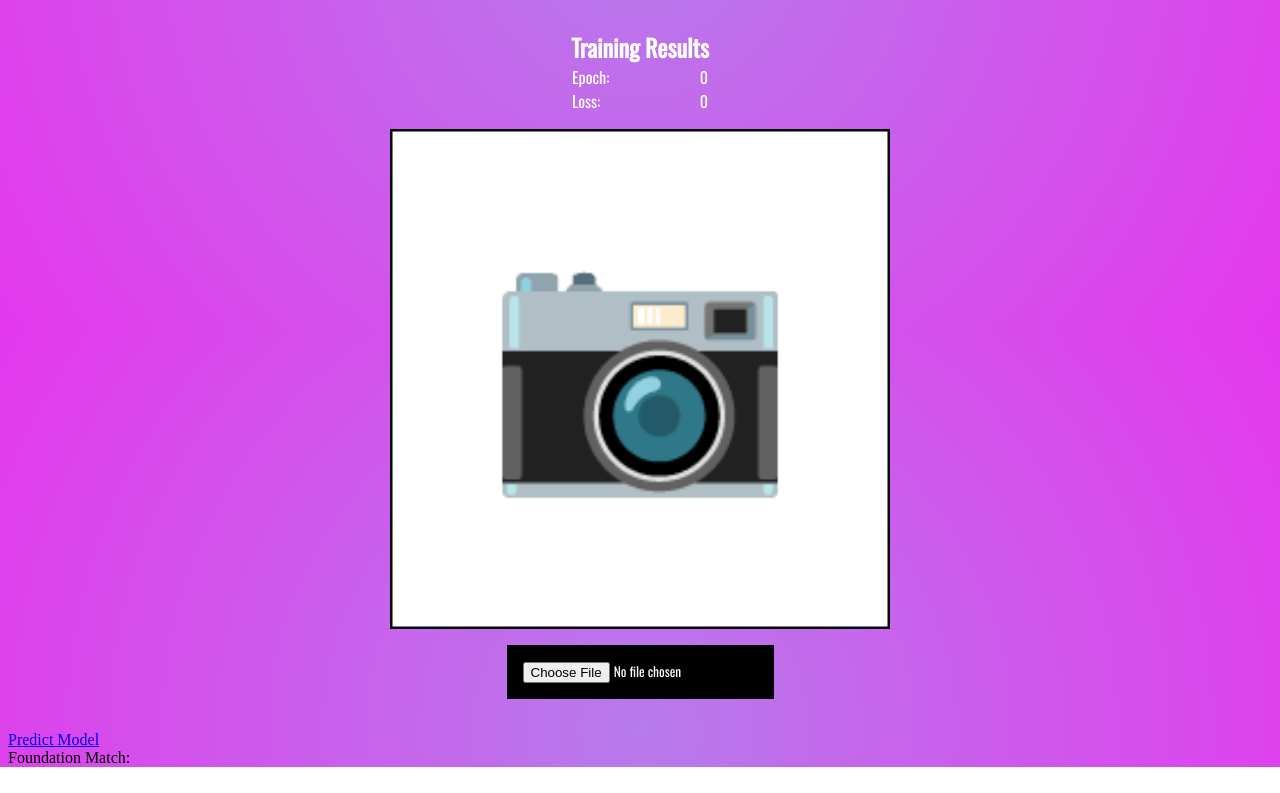
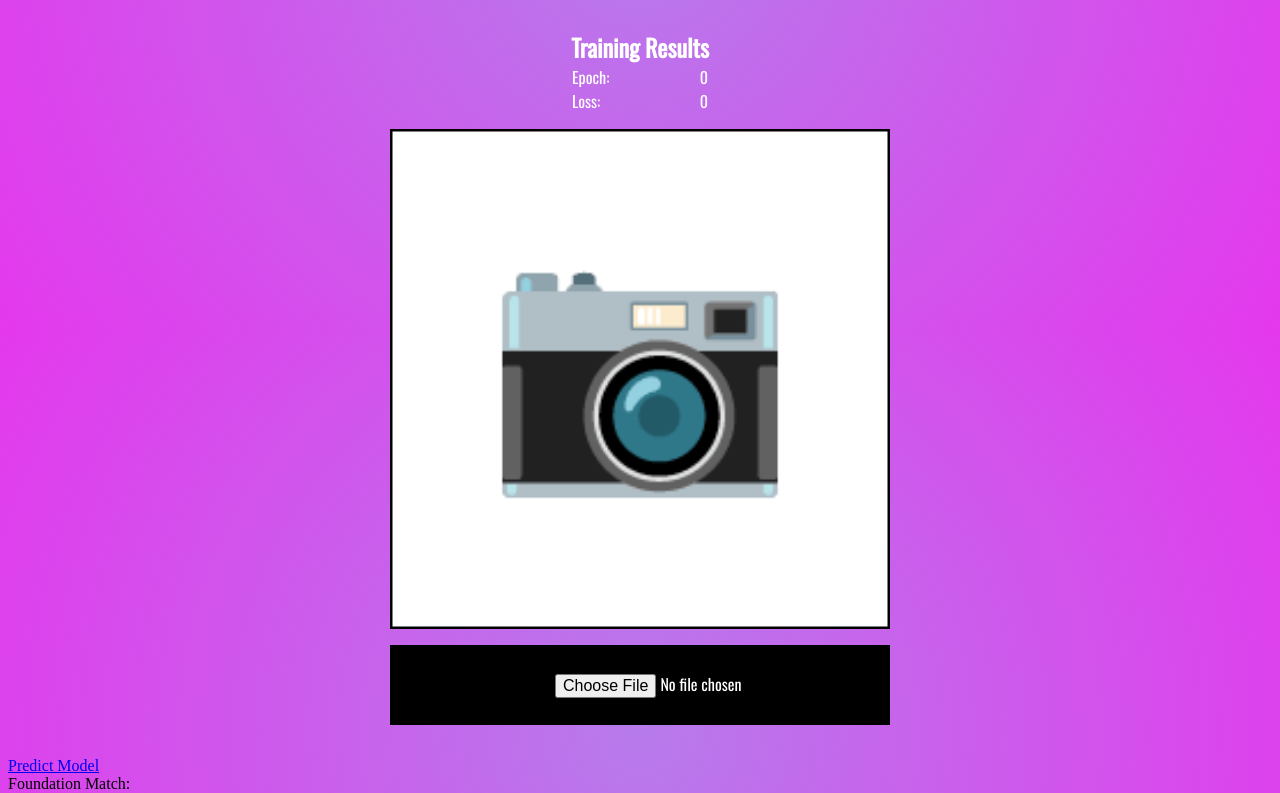
Before and after one commit to KaylaKremer/TensorShade, a React app: page / in a window 1280 px wide. Shown: the part 470-1263 px from the top of the page. Before the commit the page ends 1237 px from the top, so only its background shows below. Built offline with nearby package versions, Linux system fonts and the light colour scheme.

Commit message:
Style upload button

```diff
--- a/components/Upload.js
+++ b/components/Upload.js
@@ -49,7 +49,9 @@ class Upload extends Component {
         return (
             <div className="upload">
                 <canvas width={500} height={500} ref={this.canvas} className="canvas"></canvas>
-                <input type="file" className="upload-button" onChange={evt => this.uploadImage(evt)} />
+                <div className="upload-button-container">
+                    <input type="file" className="upload-button" onChange={evt => this.uploadImage(evt)} />
+                </div>
             </div>
         );
     }
--- a/scss/upload.scss
+++ b/scss/upload.scss
@@ -7,29 +7,51 @@
     .canvas {
         margin: 3px solid #000;
     }
-    .upload-button {
-        color: #fff;
+    // .upload {
+    //     color: #fff;
+    //     background-color: #000;
+    //     font-family: 'Oswald', sans-serif;
+    //     padding: 1rem;
+    //     text-decoration: none;
+    //     margin: 1rem;
+    //     &:hover {
+    //         text-decoration: underline;
+    //         cursor: pointer;
+    //     }
+    //     &.disabled {
+    //         background-color: #888;
+    //     }
+    //     &.disabled:hover {
+    //         text-decoration: none;
+    //         cursor: not-allowed;
+    //     }
+    // }
+    // input[type="file"] {
+    //     display: flex !important;
+    //     justify-content: center !important;
+    //     align-items: center !important;
+    //     text-align: center !important;
+    // }
+    .upload-button-container {
+        display: flex;
+        align-items: center;
+        margin: 1rem;
         background-color: #000;
-        font-family: 'Oswald', sans-serif;
         padding: 1rem;
         text-decoration: none;
-        margin: 1rem;
-        &:hover {
-            text-decoration: underline;
-            cursor: pointer;
-        }
-        &.disabled {
-            background-color: #888;
-        }
-        &.disabled:hover {
-            text-decoration: none;
-            cursor: not-allowed;
+        width: calc(500px - 2rem);
+        height: 3rem;
+        .upload-button {
+            font-size: 1rem !important;
+            font-family: "Oswald", sans-serif;
+            color: #fff;
+            width: 100%;
+            display: flex;
+            align-items: center;
+            justify-content: center;
+            padding-left: calc((500px - 2rem)/4 + 2rem);
+            padding-right: calc((500px - 2rem)/4);
+            text-align: center;
         }
     }
-    input[type="file"] {
-        display: flex !important;
-        justify-content: center !important;
-        align-items: center !important;
-        text-align: center !important;
-    }
 }
```
